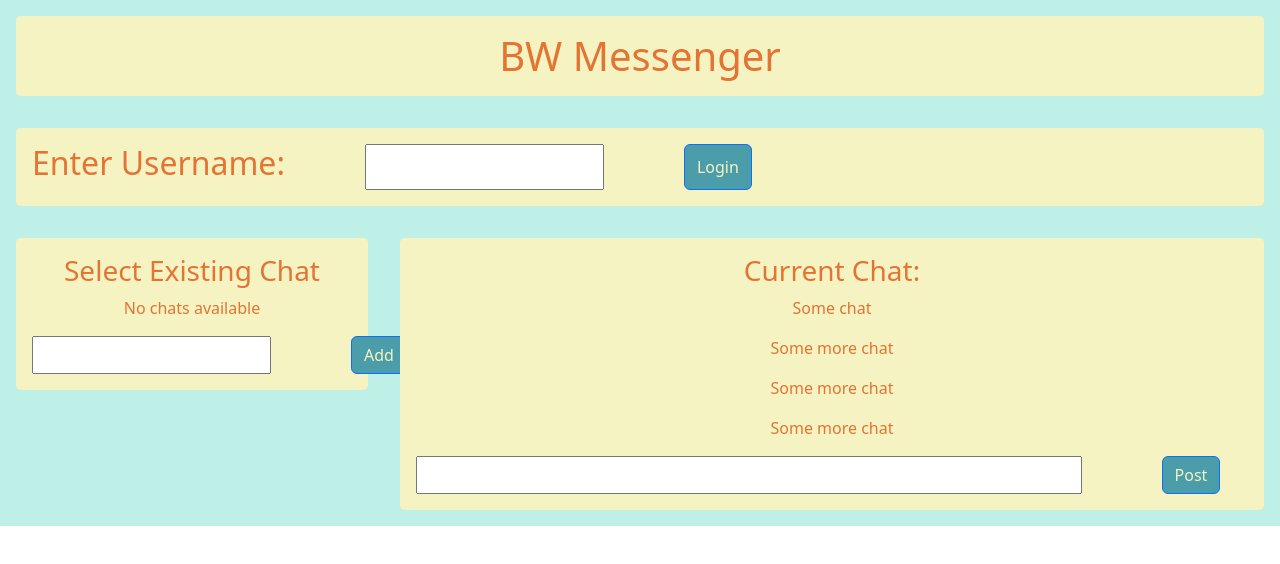
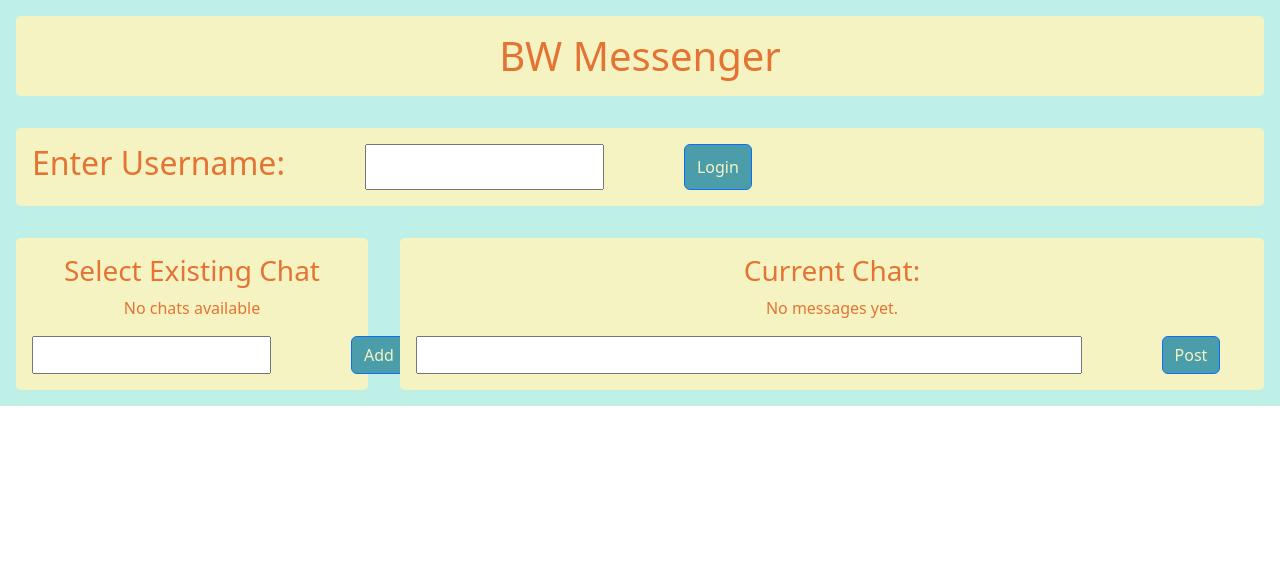
Before and after one commit to brenward/messenger-frontend, an Angular app: page / in a window 1280 px wide. Shown: the top 564 px of the page. Built offline with nearby package versions, Linux system fonts and the light colour scheme.

Commit message:
#Setting current chat

```diff
--- a/src/app/chatcomponent/chatcomponent.html
+++ b/src/app/chatcomponent/chatcomponent.html
@@ -1,10 +1,11 @@
 <div id="chat-container">
-    <h3>Current Chat:</h3>
+    <h3>Current Chat: {{ currentChat?.chatName }}</h3>
     <div id="chat-area">
-        <p>Some chat</p>
-        <p>Some more chat</p>
-        <p>Some more chat</p>
-        <p>Some more chat</p>
+        @for (message of currentChat?.messages; track $index) {
+            <p>{{ message.message }}</p>
+        }@empty {
+            <p>No messages yet.</p>
+        }
     </div>
     <div id="write-chat">
         <input id="new-chat" type="text">
--- a/src/app/chatcomponent/chatcomponent.ts
+++ b/src/app/chatcomponent/chatcomponent.ts
@@ -1,4 +1,7 @@
 import { Component } from '@angular/core';
+import { ChatService } from '../shared/chat.service';
+import { Chat } from '../shared/chat.model';
+import { Subscription } from 'rxjs';
 
 @Component({
   selector: 'app-chatcomponent',
@@ -6,4 +9,17 @@ import { Component } from '@angular/core';
   templateUrl: './chatcomponent.html',
   styleUrl: './chatcomponent.css',
 })
-export class Chatcomponent {}
+export class Chatcomponent {
+  currentChat: Chat | undefined;
+  chatSelectedSubscription: Subscription;
+
+  constructor(private chatService:ChatService){
+    this.chatSelectedSubscription = chatService.currentChatRefreshed.subscribe((chat) => {
+      this.currentChat = chat;
+    });
+  }
+
+  ngOnDestroy(){
+    this.chatSelectedSubscription.unsubscribe;
+  }
+}
--- a/src/app/chatlistcomponent/chatlistcomponent.html
+++ b/src/app/chatlistcomponent/chatlistcomponent.html
@@ -2,7 +2,7 @@
     <h3>Select Existing Chat</h3>
     <div id="chats-list">
         @for(chat of chats; track chat.id){
-            <p>{{chat.chatName}}</p>
+            <p (click)="onSelectChat(chat)">{{chat.chatName}}</p>
         }@empty {
             <p>No chats available</p>
         }
--- a/src/app/chatlistcomponent/chatlistcomponent.ts
+++ b/src/app/chatlistcomponent/chatlistcomponent.ts
@@ -35,6 +35,10 @@ export class Chatlistcomponent {
 
   }
 
+  onSelectChat(chat:Chat){
+    this.chatService.setCurrentChat(chat)
+  }
+
   ngOnDestroy(){
     this.nameChangeSubscription.unsubscribe;
     this.chatsRefreshedSubscription.unsubscribe;
--- a/src/app/shared/chat.service.ts
+++ b/src/app/shared/chat.service.ts
@@ -6,8 +6,10 @@ import { Subject } from "rxjs";
 @Injectable()
 export class ChatService{
     private chats:Chat[] = [];
+    private currentChat:Chat | undefined;
 
     chatsRefreshed: Subject<void> = new Subject();
+    currentChatRefreshed: Subject<Chat> = new Subject();
 
     constructor(private http:HttpClient){}
 
@@ -30,8 +32,13 @@ export class ChatService{
         return this.chats;
     }
 
+    setCurrentChat(chat:Chat){
+        this.currentChat = chat;
+        this.currentChatRefreshed.next(chat);
+    }
+
     getChat(){
-
+        return this.currentChat;
     }
 
     addChat(){
```
